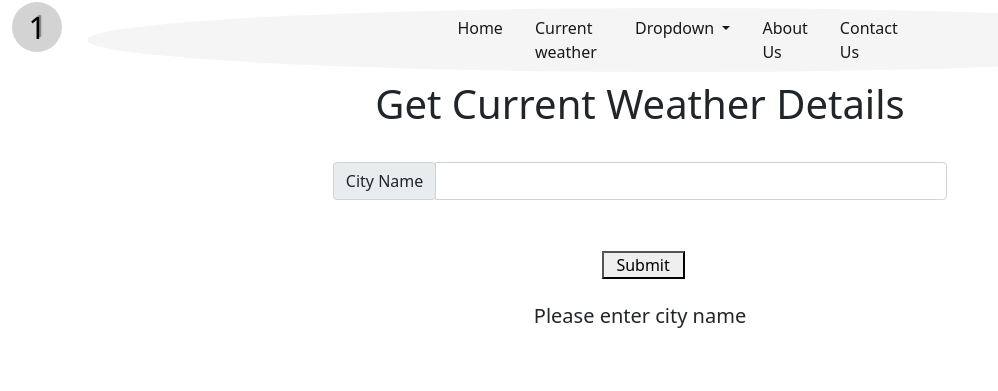
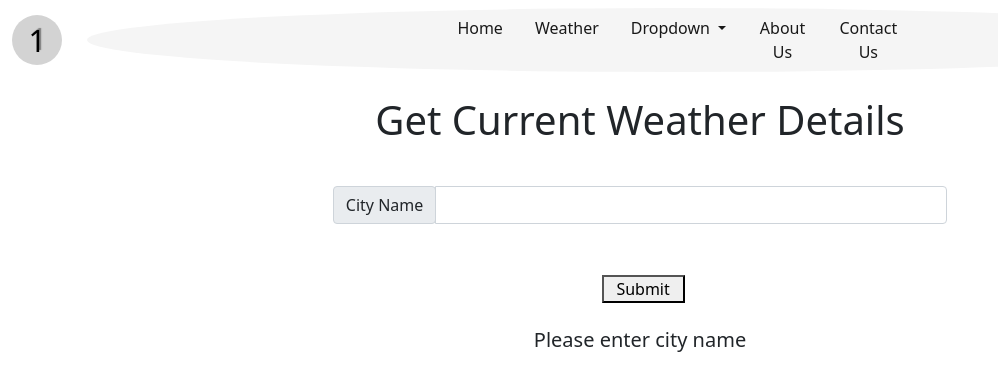
Before and after one commit to Yajendra2201/Minor-Project, a Flask app: page /currentwea in a window 1280 px wide. Shown: the top 391 px of the page, without its empty margins (0-998 px from the left). Run offline with Flask 2, Linux system fonts and the light colour scheme; the visitor is signed in with stand-in values (Sample User, id 1); some libraries are stand-ins or nearby versions.

Commit message:
fix nav bar

```diff
--- a/static/css/logo.css
+++ b/static/css/logo.css
@@ -1,5 +1,5 @@
 .logo{
-  margin: -2% 2% 0% 0%;
+  margin: 0% 2% 0% 0%;
  }
  .lo {
    height: 50px;
--- a/templates/base.html
+++ b/templates/base.html
@@ -54,7 +54,7 @@
                 <a class="nav-link active mx-2" aria-current="page" href="/home">Home</a>
               </li>
               <li class="nav-item">
-                <a class="nav-link active mx-2" href="/currentwea">Current weather</a>
+                <a class="nav-link active mx-2" href="/currentwea">Weather</a>
               </li>
               <li class="nav-item dropdown">
                 <a class="nav-link dropdown-toggle active mx-2" href="#" id="navbarDropdown" role="button" data-bs-toggle="dropdown" aria-expanded="false">
@@ -68,10 +68,10 @@
                 </ul>
               </li>
               <li class="nav-item">
-                <a class="nav-link active mx-2" href="/AboutUs">About Us</a>
+                <a class="nav-link active text-center mx-2" href="/AboutUs">About Us</a>
               </li>
               <li class="nav-item">
-                <a class="nav-link active mx-2" href="/ContactUs">Contact Us</a>
+                <a class="nav-link active text-center mx-2" href="/ContactUs">Contact Us</a>
               </li>
 
 
--- a/templates/currentwea.html
+++ b/templates/currentwea.html
@@ -3,7 +3,7 @@
 {% block title %}Checker title{% endblock title %}
 
 {% block body %}
-<h1 class="text-center">Get Current Weather Details</h1>
+<h1 class="text-center my-3">Get Current Weather Details</h1>
 <div class="justify-content-center">
 <form action="/currentwea" method='POST'>
     <div class="input-group" style="padding: 2% 26% 2% 26%;">
@@ -14,11 +14,6 @@
       </div>
       <button type="submit" style="padding: 0% 1% 0% 1%; margin: 2% 47%;">Submit</button>
 </form>
-<!-- </div>
-{% for ls in l.keys()%}
-<div> {{ls}}<span class="mx-2">:-</span>{{l[ls]}}</div>
-<br>
-{% endfor %} -->
 
 {% if l['0'] == 0 %}
 
```
